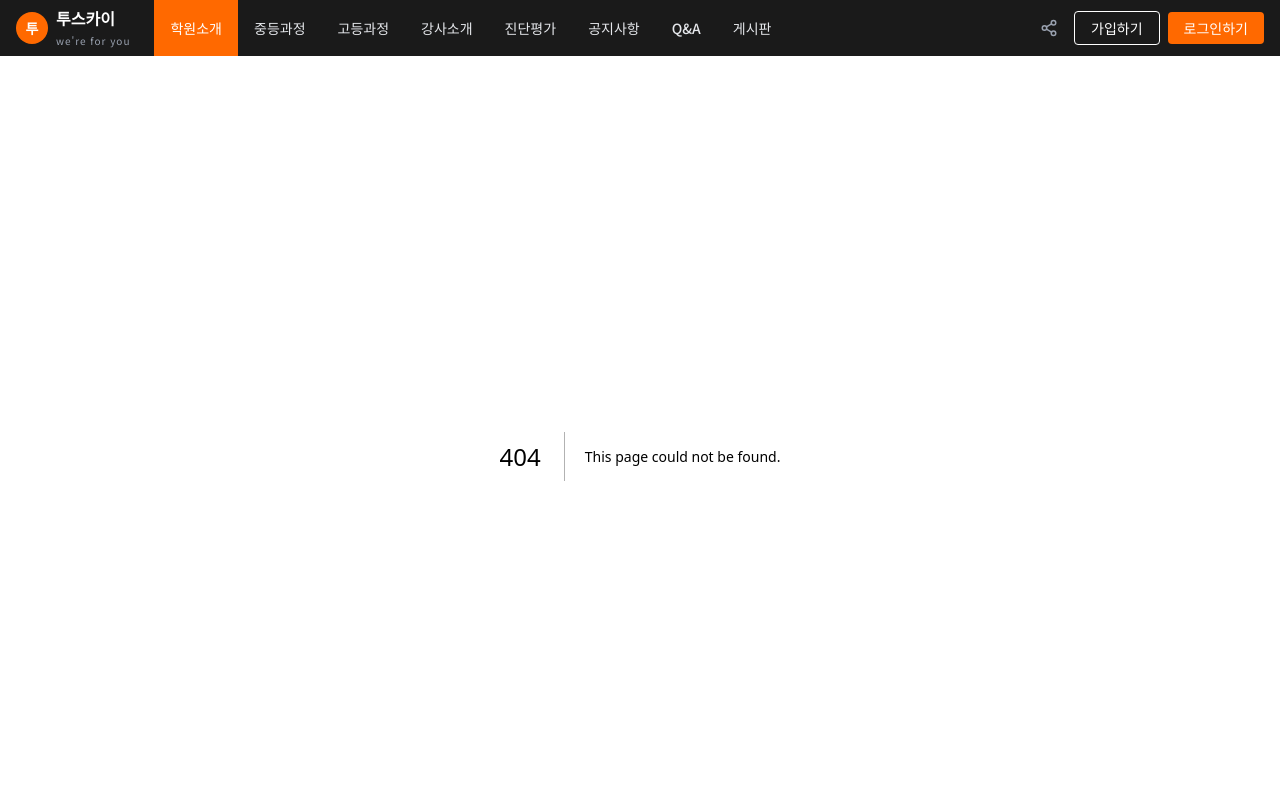
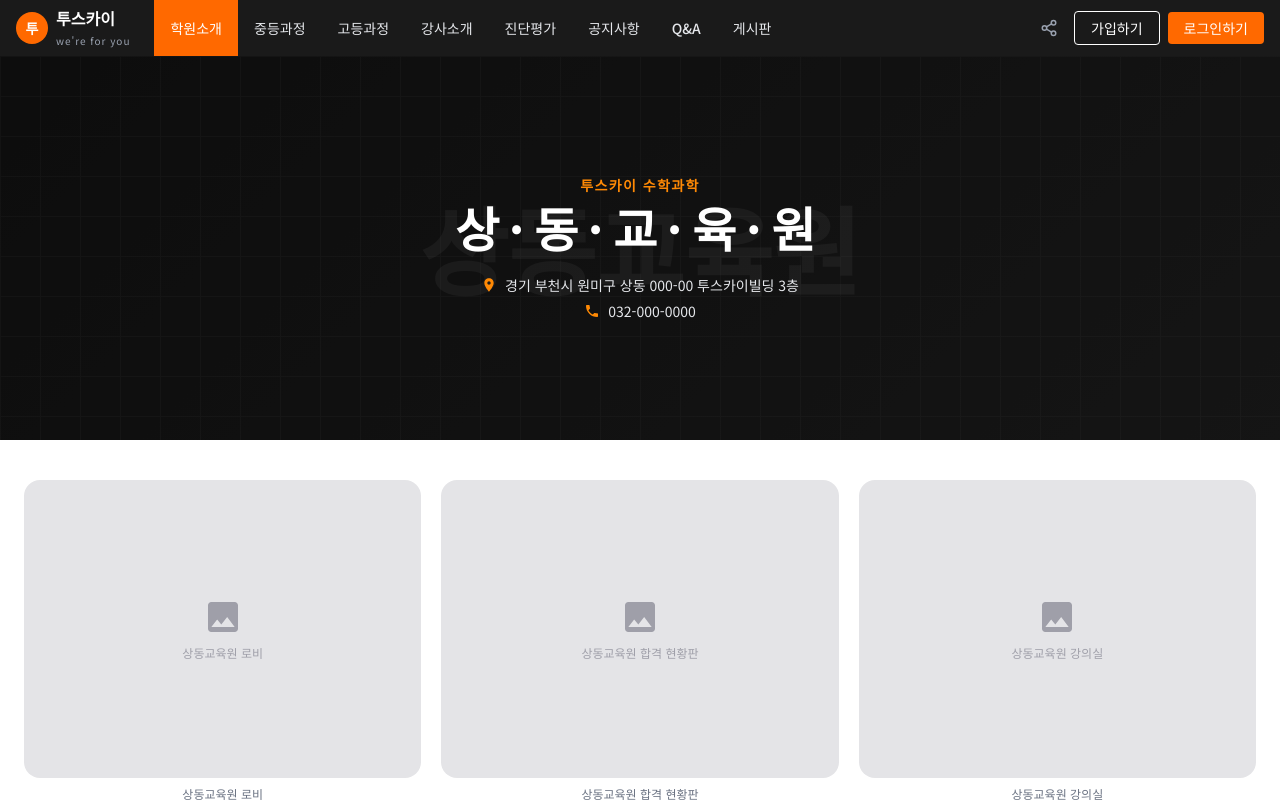
Before and after one commit to jootang2/two-sky, a Next.js app: page /about/campus in a window 1280 px wide. Before the commit this address had no page. Shown: the top 802 px of the page. Built offline with nearby package versions, Linux system fonts and the light colour scheme.

Commit message:
feat: 관별 소개 페이지 추가 (/about/campus)

```diff
--- /dev/null
+++ b/app/about/campus/page.tsx
@@ -0,0 +1,124 @@
+import Image from "next/image";
+
+// ─── 수정 포인트 ───────────────────────────────────────────────────────────────
+// 캠퍼스 추가 시 CAMPUSES 배열에 항목 추가
+// heroImage / photos의 src: null → 실제 경로로 교체 (예: "/images/campus-sangdong-hero.jpg")
+const CAMPUSES = [
+  {
+    id: "sangdong",
+    name: "상동교육원",
+    brandName: "투스카이 수학과학",
+    address: "경기 부천시 원미구 상동 000-00 투스카이빌딩 3층",
+    phone: "032-000-0000",
+    heroImage: null as string | null,
+    photos: [
+      { src: null as string | null, caption: "상동교육원 로비" },
+      { src: null as string | null, caption: "상동교육원 합격 현황판" },
+      { src: null as string | null, caption: "상동교육원 강의실" },
+    ],
+  },
+  // 캠퍼스 추가 예시:
+  // {
+  //   id: "jungja",
+  //   name: "정자교육원",
+  //   brandName: "투스카이 수학과학",
+  //   address: "경기 성남시 분당구 정자동 000-00 4층",
+  //   phone: "031-000-0000",
+  //   heroImage: null,
+  //   photos: [
+  //     { src: null, caption: "정자교육원 로비" },
+  //   ],
+  // },
+];
+// ──────────────────────────────────────────────────────────────────────────────
+
+function HeroPlaceholder({ name }: { name: string }) {
+  return (
+    <div className="absolute inset-0 flex items-center justify-center"
+      style={{ background: "linear-gradient(135deg, #1a1a1a 0%, #2a2a2a 100%)" }}>
+      {/* 격자 장식 */}
+      <div className="absolute inset-0 opacity-5"
+        style={{ backgroundImage: "linear-gradient(#fff 1px, transparent 1px), linear-gradient(90deg, #fff 1px, transparent 1px)", backgroundSize: "40px 40px" }} />
+      <p className="text-white/10 font-black text-6xl md:text-8xl select-none">{name}</p>
+    </div>
+  );
+}
+
+function PhotoPlaceholder({ caption }: { caption: string }) {
+  return (
+    <div className="w-full h-full bg-zinc-200 flex flex-col items-center justify-center gap-2">
+      <svg viewBox="0 0 24 24" className="w-10 h-10 text-zinc-400 fill-current">
+        <path d="M21 19V5c0-1.1-.9-2-2-2H5c-1.1 0-2 .9-2 2v14c0 1.1.9 2 2 2h14c1.1 0 2-.9 2-2zM8.5 13.5l2.5 3.01L14.5 12l4.5 6H5l3.5-4.5z" />
+      </svg>
+      <p className="text-zinc-400 text-xs">{caption}</p>
+    </div>
+  );
+}
+
+export default function CampusPage() {
+  return (
+    <div className="min-h-screen bg-white">
+      {CAMPUSES.map((campus) => (
+        <div key={campus.id} className="mb-20 last:mb-0">
+
+          {/* 히어로 배너 */}
+          <div className="relative w-full h-72 md:h-96 overflow-hidden">
+            {campus.heroImage ? (
+              <Image src={campus.heroImage} alt={campus.name} fill className="object-cover object-center" />
+            ) : (
+              <HeroPlaceholder name={campus.name} />
+            )}
+
+            {/* 오버레이 */}
+            <div className="absolute inset-0 bg-black/50" />
+
+            {/* 캠퍼스 정보 */}
+            <div className="absolute inset-0 flex flex-col items-center justify-center text-center text-white px-4">
+              <p className="text-orange-400 text-sm font-semibold tracking-widest mb-2">
+                {campus.brandName}
+              </p>
+              <h2 className="text-4xl md:text-5xl font-black tracking-[0.2em] mb-6">
+                {campus.name.split("").join("·")}
+              </h2>
+              <div className="flex flex-col items-center gap-1.5">
+                <p className="flex items-center gap-2 text-gray-200 text-sm">
+                  <svg viewBox="0 0 24 24" className="w-4 h-4 fill-current text-orange-400 shrink-0">
+                    <path d="M12 2C8.13 2 5 5.13 5 9c0 5.25 7 13 7 13s7-7.75 7-13c0-3.87-3.13-7-7-7zm0 9.5c-1.38 0-2.5-1.12-2.5-2.5S10.62 6.5 12 6.5s2.5 1.12 2.5 2.5S13.38 11.5 12 11.5z" />
+                  </svg>
+                  {campus.address}
+                </p>
+                <p className="flex items-center gap-2 text-gray-200 text-sm">
+                  <svg viewBox="0 0 24 24" className="w-4 h-4 fill-current text-orange-400 shrink-0">
+                    <path d="M6.62 10.79c1.44 2.83 3.76 5.14 6.59 6.59l2.2-2.2c.27-.27.67-.36 1.02-.24 1.12.37 2.33.57 3.57.57.55 0 1 .45 1 1V20c0 .55-.45 1-1 1-9.39 0-17-7.61-17-17 0-.55.45-1 1-1h3.5c.55 0 1 .45 1 1 0 1.25.2 2.45.57 3.57.11.35.03.74-.25 1.02l-2.2 2.2z" />
+                  </svg>
+                  {campus.phone}
+                </p>
+              </div>
+            </div>
+          </div>
+
+          {/* 내부 사진 갤러리 */}
+          {campus.photos.length > 0 && (
+            <div className="max-w-screen-xl mx-auto px-6 py-10">
+              <div className="grid grid-cols-1 sm:grid-cols-2 md:grid-cols-3 gap-5">
+                {campus.photos.map((photo, i) => (
+                  <div key={i} className="flex flex-col gap-2">
+                    <div className="relative rounded-2xl overflow-hidden aspect-[4/3]">
+                      {photo.src ? (
+                        <Image src={photo.src} alt={photo.caption} fill className="object-cover" />
+                      ) : (
+                        <PhotoPlaceholder caption={photo.caption} />
+                      )}
+                    </div>
+                    <p className="text-gray-500 text-xs text-center">{photo.caption}</p>
+                  </div>
+                ))}
+              </div>
+            </div>
+          )}
+
+        </div>
+      ))}
+    </div>
+  );
+}
```
